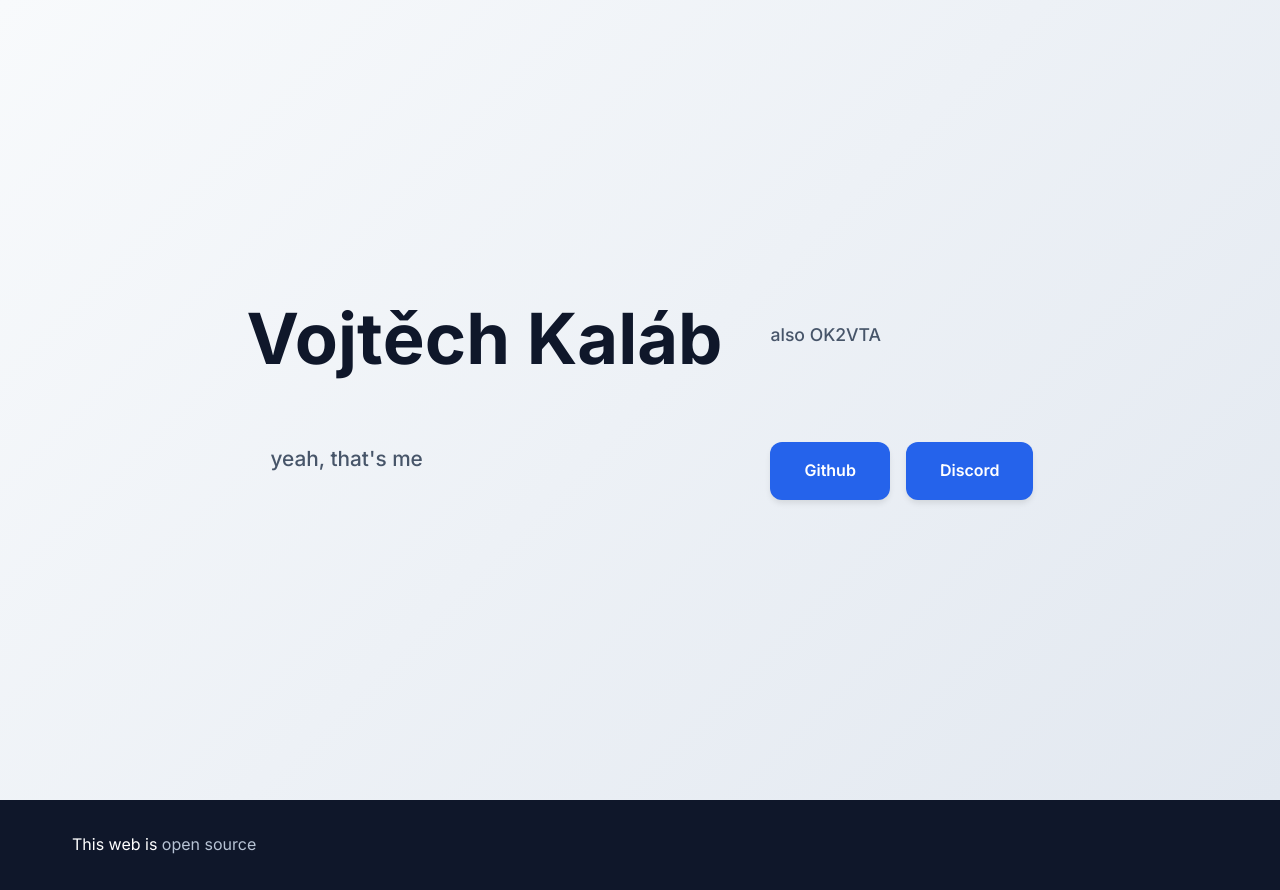
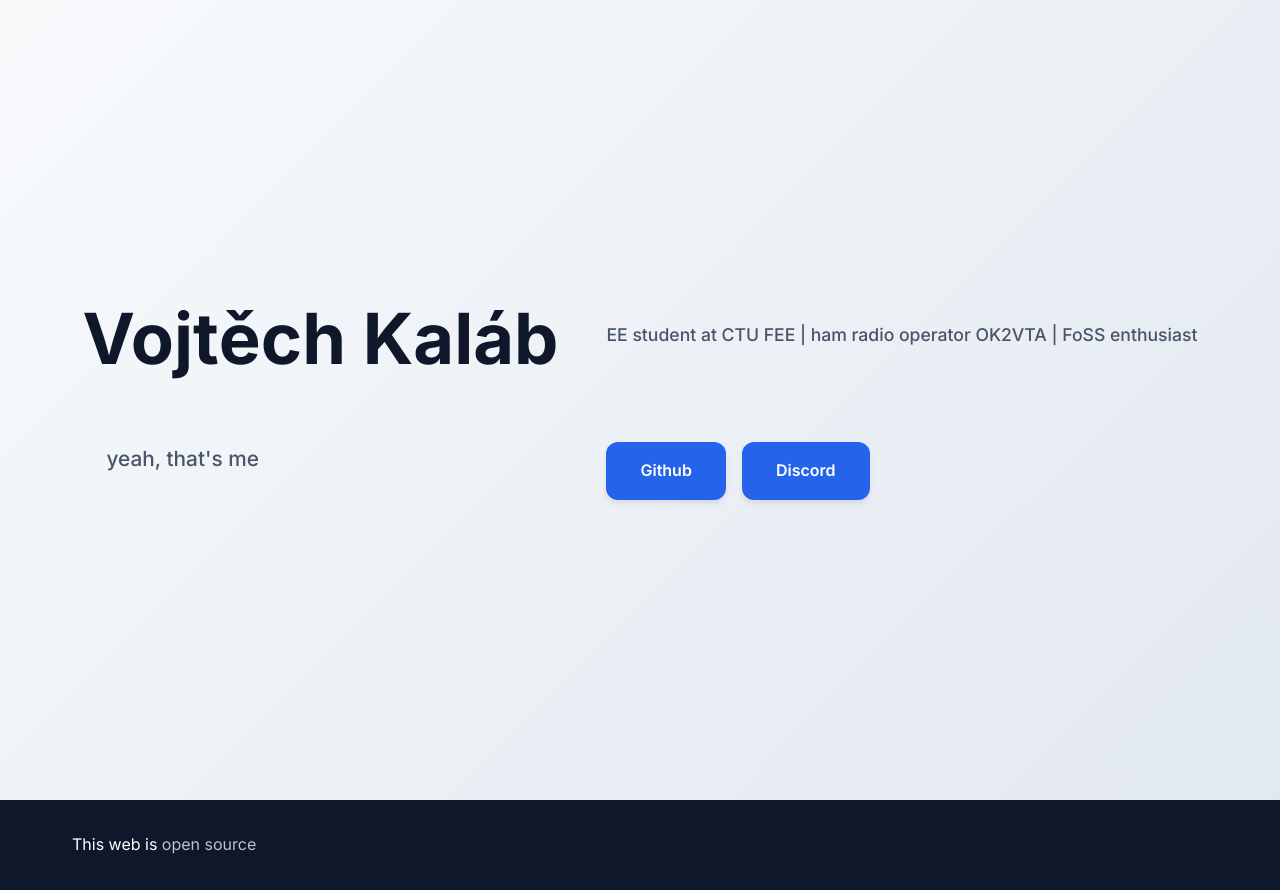
Before and after one commit to vkalab/web, a plain HTML site: page index.html in a window 1280 px wide. Drawn offline with Linux system fonts and the light colour scheme.

Commit message:
added bio

```diff
--- a/index.html
+++ b/index.html
@@ -53,7 +53,7 @@ Lidi co čtou zdrojáky jsou cool.
                     <h1 class="hero-title">
                         Vojtěch Kaláb <span class="highlight"></span>
                     </h1>
-                    <p class="hero-subtitle"> also OK2VTA</p>
+                    <p class="hero-subtitle"> EE student at CTU FEE | ham radio operator OK2VTA | FoSS enthusiast </p>
                     <p class="hero-subtitle2"> yeah, that's me</p>
 
 
```
